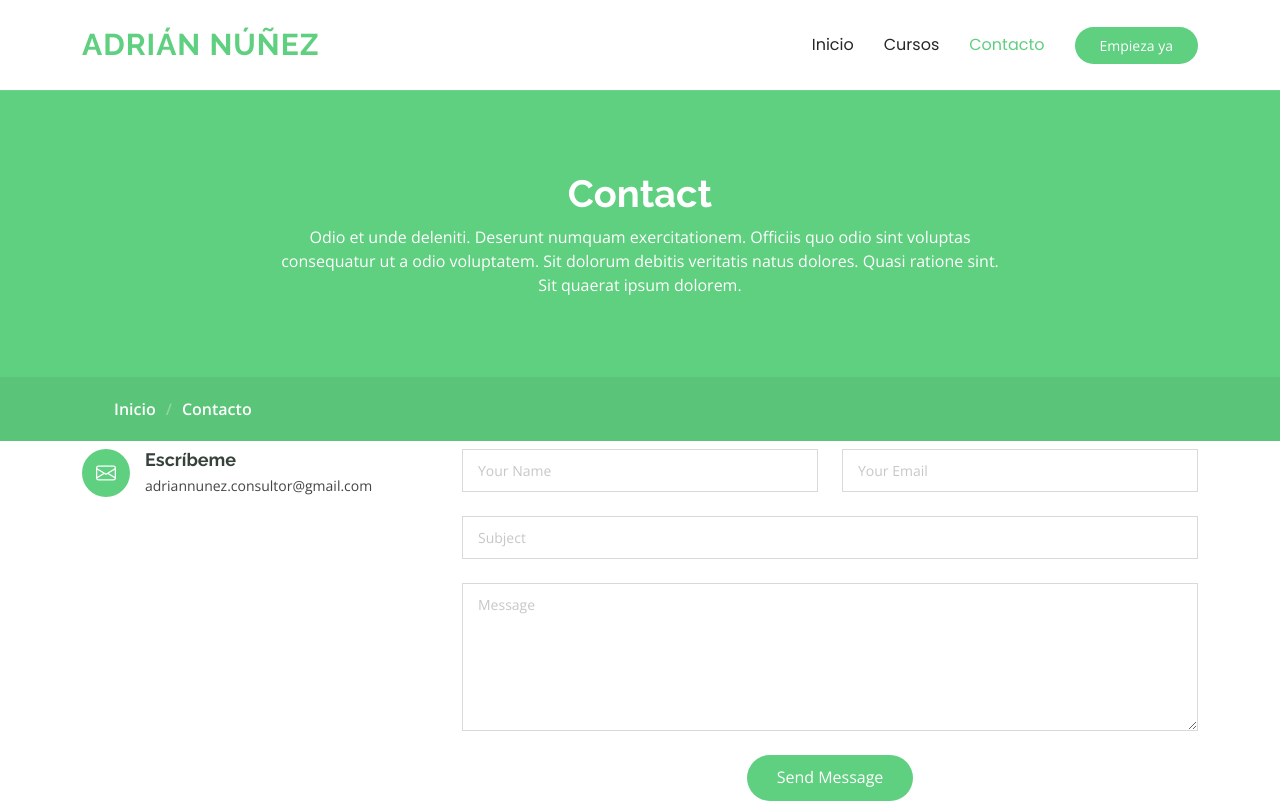
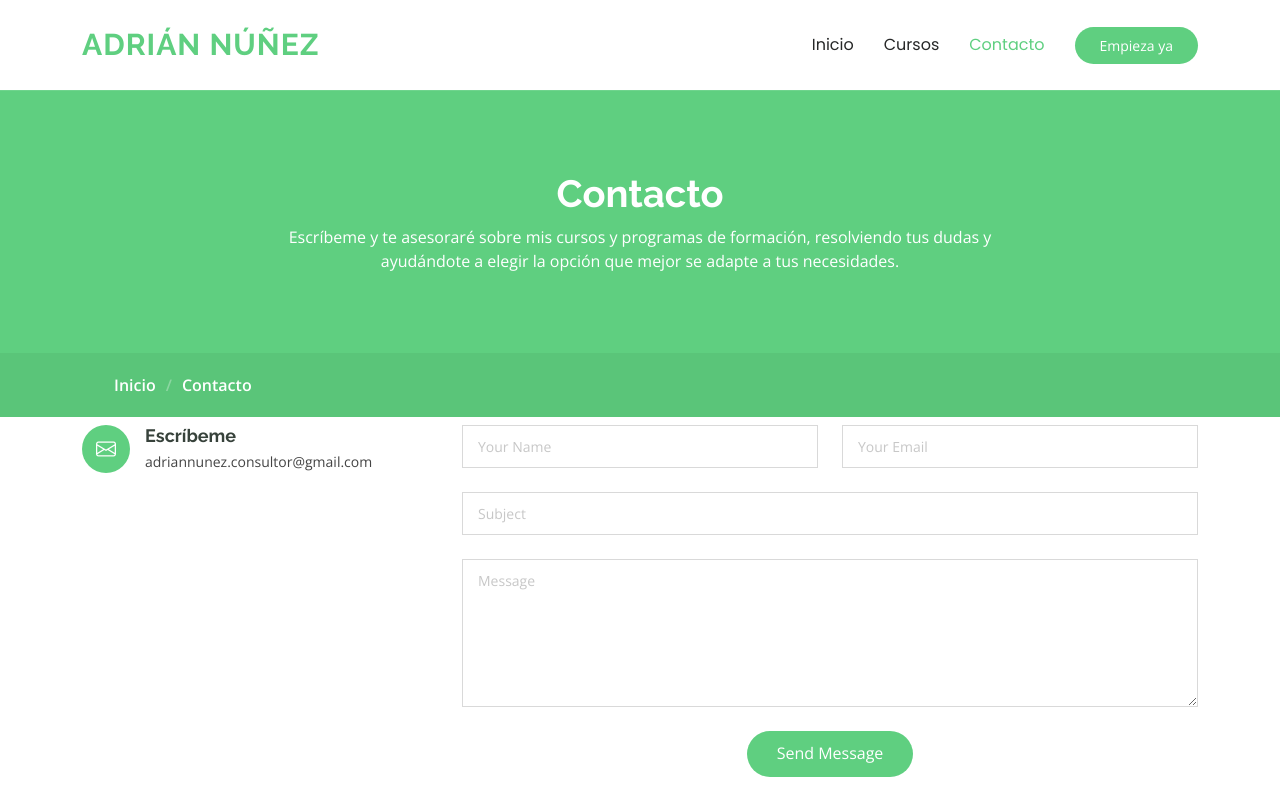
Before and after one commit to anunezconsultor/mentor, a plain HTML site: page contact.html in a window 1280 px wide. Shown: the top 804 px of the page. Drawn offline with nearby package versions, Linux system fonts and the light colour scheme.

Commit message:
contacto mensaje

```diff
--- a/contact.html
+++ b/contact.html
@@ -69,8 +69,8 @@
         <div class="container">
           <div class="row d-flex justify-content-center text-center">
             <div class="col-lg-8">
-              <h1>Contact</h1>
-              <p class="mb-0">Odio et unde deleniti. Deserunt numquam exercitationem. Officiis quo odio sint voluptas consequatur ut a odio voluptatem. Sit dolorum debitis veritatis natus dolores. Quasi ratione sint. Sit quaerat ipsum dolorem.</p>
+              <h1>Contacto</h1>
+              <p class="mb-0">Escríbeme y te asesoraré sobre mis cursos y programas de formación, resolviendo tus dudas y ayudándote a elegir la opción que mejor se adapte a tus necesidades.</p>
             </div>
           </div>
         </div>
```
